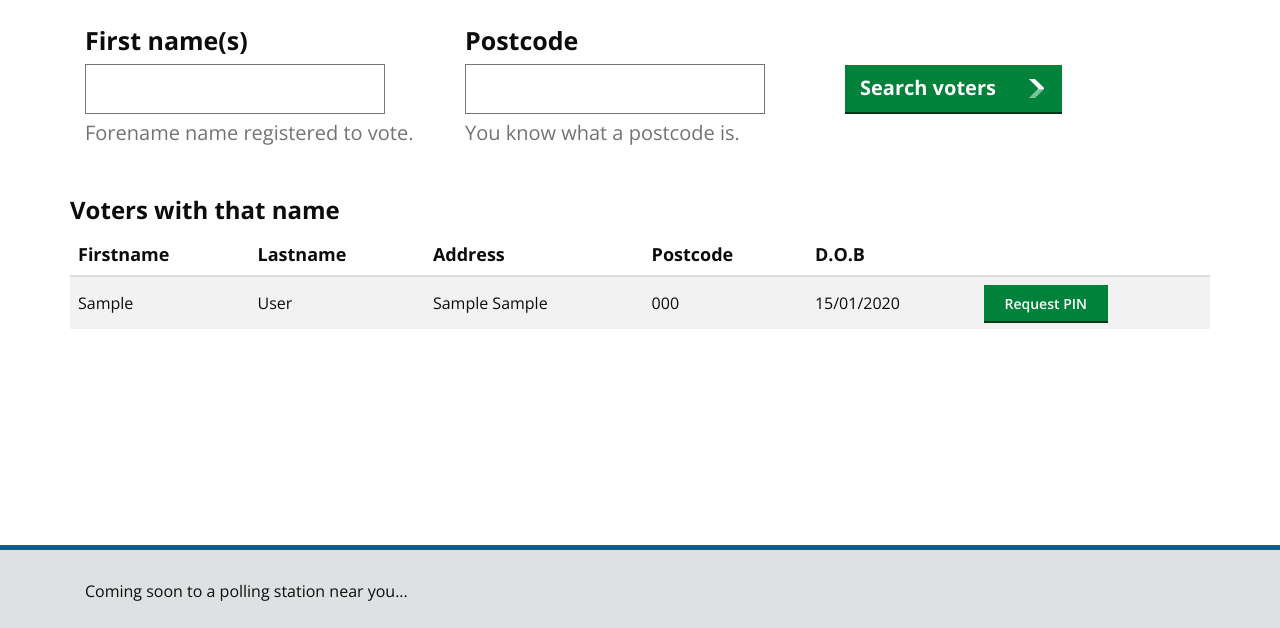
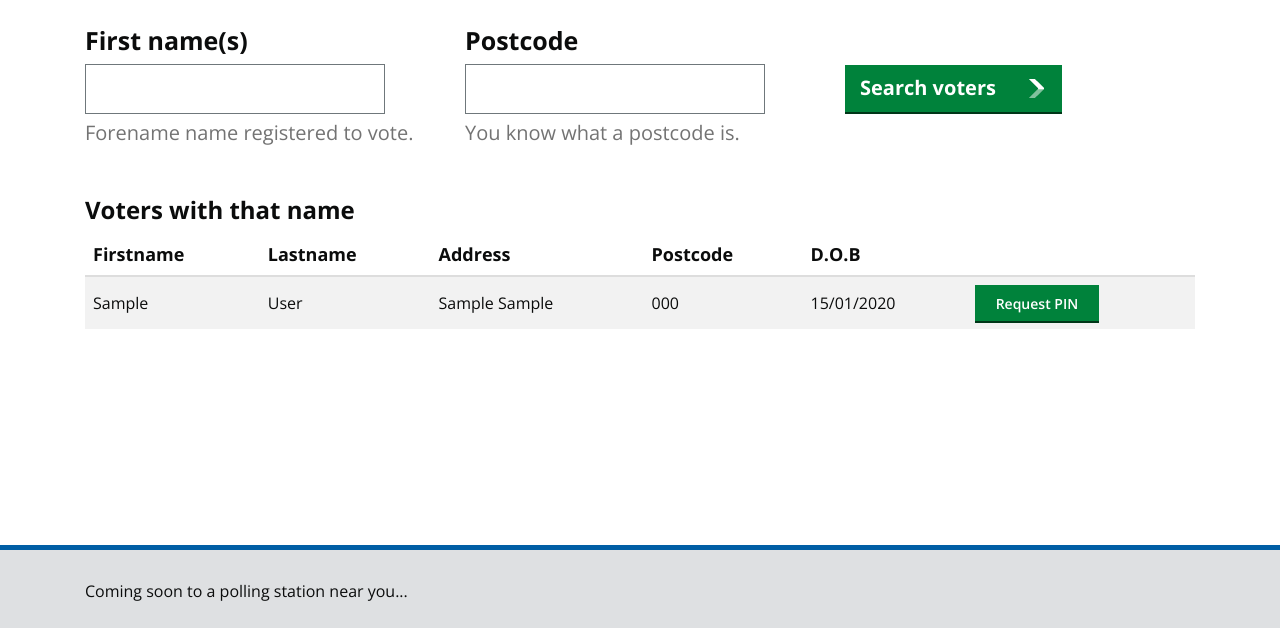
Before and after one commit to E-lection/Station, a Flask app: template templates/station.html in a window 1280 px wide. Shown: the part 172-800 px from the top of the page. Run offline with Flask 2, Linux system fonts and the light colour scheme; the template is opened without the code that fills it: values that come from a table or form of the project are taken from there, most other values are stand-ins (such as "Sample title", 1, 10 or a date in 2020); some libraries are stand-ins or nearby versions.

Commit message:
Moved voter db table to be inline with input boxes.

```diff
--- a/static/css/main.css
+++ b/static/css/main.css
@@ -109,7 +109,13 @@ form > .station-info-entry {
 .form-login {
   width: 400px;
 }
+
 /* VOTER TABLE STUFF */
+.voter-db-form {
+    padding-left: 15px;
+    padding-right: 15px;
+}
+
 .voterdb-btn {
   padding: 6px 12px 4px 12px;
   width: 124px;
--- a/templates/station.html
+++ b/templates/station.html
@@ -37,7 +37,7 @@
 
   {% if voters %}
   <div class="row">
-    <form action="{{ url_for('voterpincard') }}" method="post">
+    <form action="{{ url_for('voterpincard') }}" class="voter-db-form" method="post">
       <h3>Voters with that name </h3>
       <table class="table table-striped">
         <thead>
```
